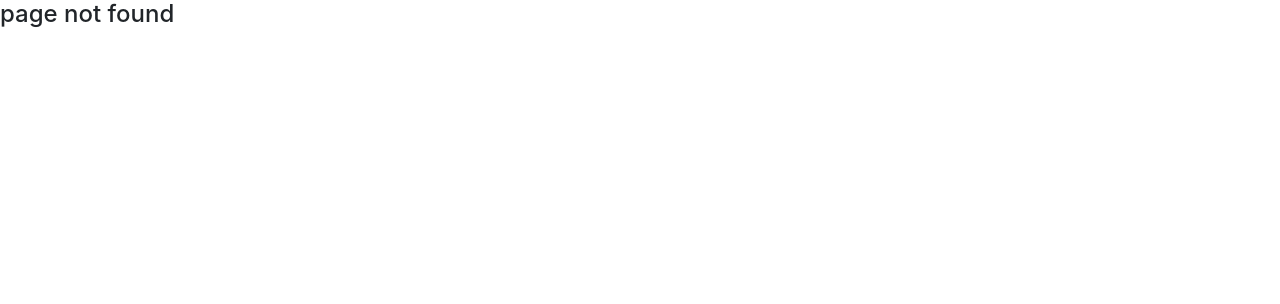
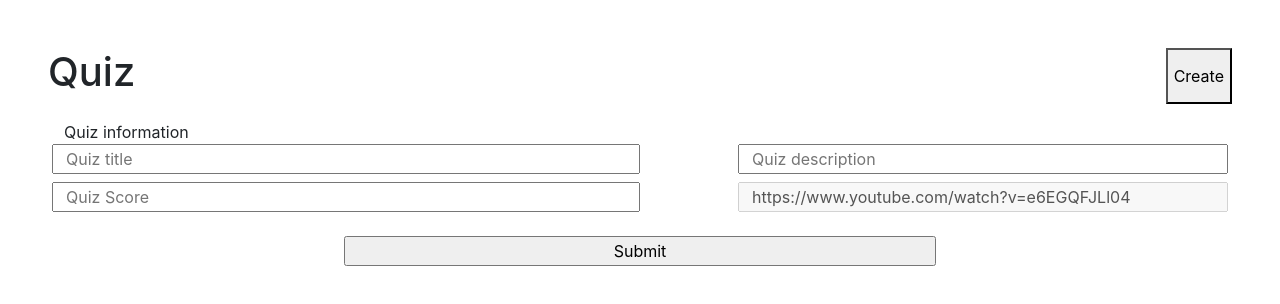
Before and after one commit to Amr-Khalil94/crocosoft_test, a React (Create React App) app in the folder ak_crocosoft_test/: page /addAndEditquiz in a window 1280 px wide. Before the commit this address had no page. Shown: the top 304 px of the page. Built offline with nearby package versions, Linux system fonts and the light colour scheme.

Commit message:
insterting json server done

```diff
--- a/ak_crocosoft_test/src/Components/General/SideBar/sideBar.js
+++ b/ak_crocosoft_test/src/Components/General/SideBar/sideBar.js
@@ -10,9 +10,9 @@ export default () => {
     return (
         <div>
             <div className="d-flex justify-content-between mb-3">
-                <h1>About</h1>
+                <h1>Quiz</h1>
                 <button onClick={() => {
-                    navigate(`quiz/22`)
+                    navigate(`/addAndEditquiz`)
                 }}>Create</button>
 
             </div>
--- a/ak_crocosoft_test/src/Components/QuizDetails/quizDetails.js
+++ b/ak_crocosoft_test/src/Components/QuizDetails/quizDetails.js
@@ -18,12 +18,14 @@ export default () => {
     const quizTitleRef = createRef(null);
     const quizDescriptionRef = createRef(null);
     const quizScoreRef = createRef(null);
+    const quizUrlRef = createRef(null);
 
     // Define state variables for each input field
     const [formData, setFormData] = useState({
         quizTitle: '',
         quizDescription: '',
-        quizScore: ''
+        quizScore: '',
+        quizUrl: ''
     });
 
     // Function to handle changes in input fields
@@ -57,9 +59,11 @@ export default () => {
 
             <form onSubmit={handleSubmit}>
                 <div className='row px-3 justify-content-between'>
+                    <label>Quiz information</label>
                     <input ref={quizTitleRef} placeholder='Quiz title' className='col-6 mb-2' type="text" id="quizTitle" name="quizTitle" required value={formData.quizTitle} onChange={handleInputChange} />
                     <input ref={quizDescriptionRef} placeholder='Quiz description' className='col-5 mb-2' type="text" id="quizDescription" name="quizDescription" required value={formData.quizDescription} onChange={handleInputChange} />
                     <input ref={quizScoreRef} placeholder='Quiz Score' className='col-6 mb-2' type="text" id="quizScore" name="quizScore" required value={formData.quizScore} onChange={handleInputChange} />
+                    <input ref={quizUrlRef} placeholder='Quiz url' className='col-5 mb-2' type="text" id="quizUrl" name="quizUrl" value='https://www.youtube.com/watch?v=e6EGQFJLl04' disabled />
                 </div>
 
                 <input type="submit" value="Submit" className='col-6 mt-3 ms-auto me-auto d-block' />
--- a/ak_crocosoft_test/src/index.js
+++ b/ak_crocosoft_test/src/index.js
@@ -53,7 +53,8 @@ const routes = createBrowserRouter([
     errorElement: <h4>page not found</h4>,
     children: [
       { path: 'quiz', element: <Quiz /> },
-      { path: "quiz/:quezId", element: <QuizDetails /> },
+      { path: "addAndEditquiz", element: <QuizDetails /> },
+      { path: "addAndEditquiz/:quezId", element: <QuizDetails /> },
     ]
   },
 ]);
```
Also changed, not shown: 1 other file (tests, documents, lock files or other folders).
